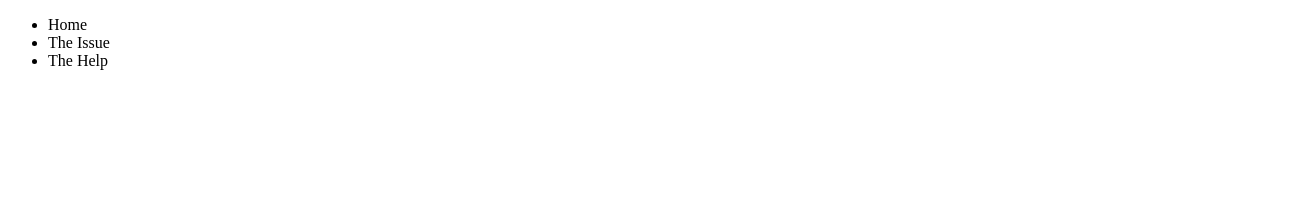
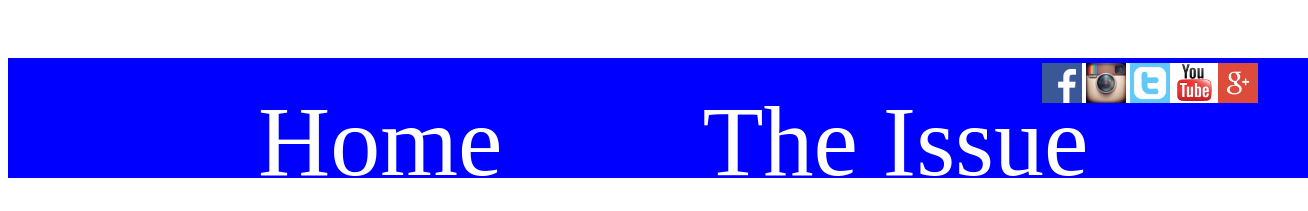
Before and after one commit to sararose623/causes, a plain HTML site: page index.html in a window 1280 px wide. Shown: the whole page, 1308 px wide, since content can reach past the window. Drawn offline with Linux system fonts and the light colour scheme.

Commit message:
added nav

```diff
--- a/css/custom.css
+++ b/css/custom.css
@@ -0,0 +1,44 @@
+body{
+
+}
+
+
+#banner{
+	position: absolute;
+	margin-top: 50px;
+	padding: 10px;
+	height: 100px;
+	width: 100%;
+	background-color: blue;
+
+}
+
+.social{
+	float: right;
+	position: absolute;
+	top: 5px;
+	right: 50px;
+	height: 40px;
+	padding: 0px;
+	margin: 0px;
+	background-color: white;
+
+
+}
+
+nav{
+
+
+}
+
+nav ul li{
+	list-style: none;
+	float: left;
+	text-align: center;
+	margin: 0 auto;
+	padding-left: 200px;
+	margin-bottom: 15px;
+	font-size: 100px;
+	font-family: "MeltFactory", regular;
+	color: white;
+}
--- a/index.html
+++ b/index.html
@@ -8,11 +8,22 @@
 	<div id="banner">
 	<nav>
 		<ul>
-			<a href="index.html"/></a><li>Home</li>
-			<a href="issue.html"/></a><li>The Issue</li>
-			<a href="help.html"/></a><li>The Help</li>
+			<a href="index.html"/><li>Home</li>
+			<a href="issue.html"/><li>The Issue</li>
+			<a href="help.html"/><li>The Help</li>
 		</ul>
+		<div class="social">
+			<a href="https://www.facebook.com/" target="_blank"><img src="images/facebook.png" width="40px" height="40px">
+			<a href="https://instagram.com" target="_blank"><img src="images/insta.jpg" width="40px" height="40px">
+			<a href="https://twitter.com/" target="_blank"><img src="images/twitter.jpg" width="40px" height="40px">
+			<a href="https://www.youtube.com/  target="_blank""><img src="images/youtube.png" width="40px" height="40px">
+			<a href="https://plus.google.com/"  target="_blank"><img src="images/google.jpg" width="40px" height="40px">
+		</div>
+	</div>
 	</nav>
+
+	<div id="sponsors">
+
 	</div>
 </body>
 </html>
```
Also changed, not shown: images/350.jpg (added), images/avaaz.png (added), images/bicep.png (added), images/climate.jpg (added).
